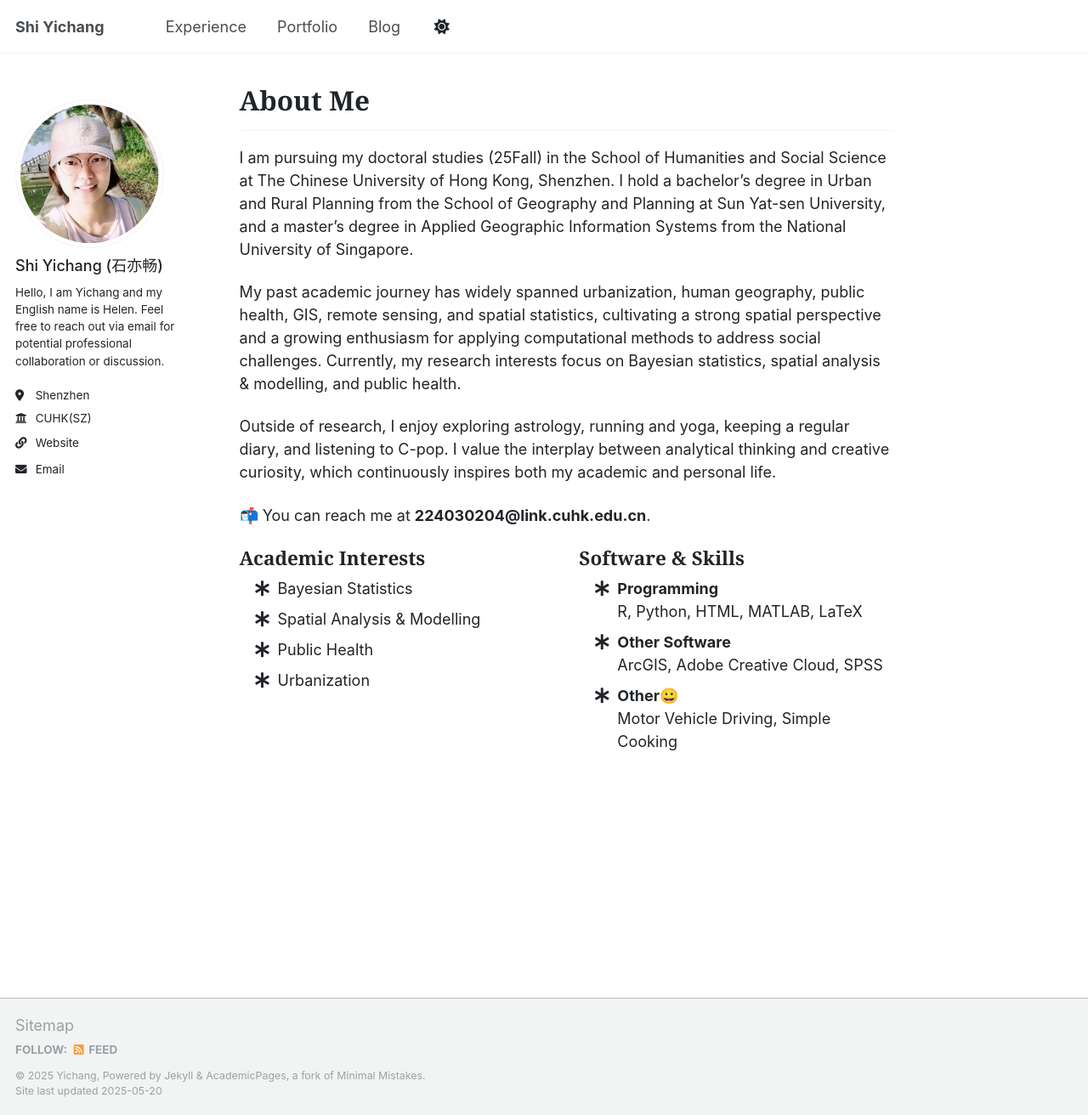
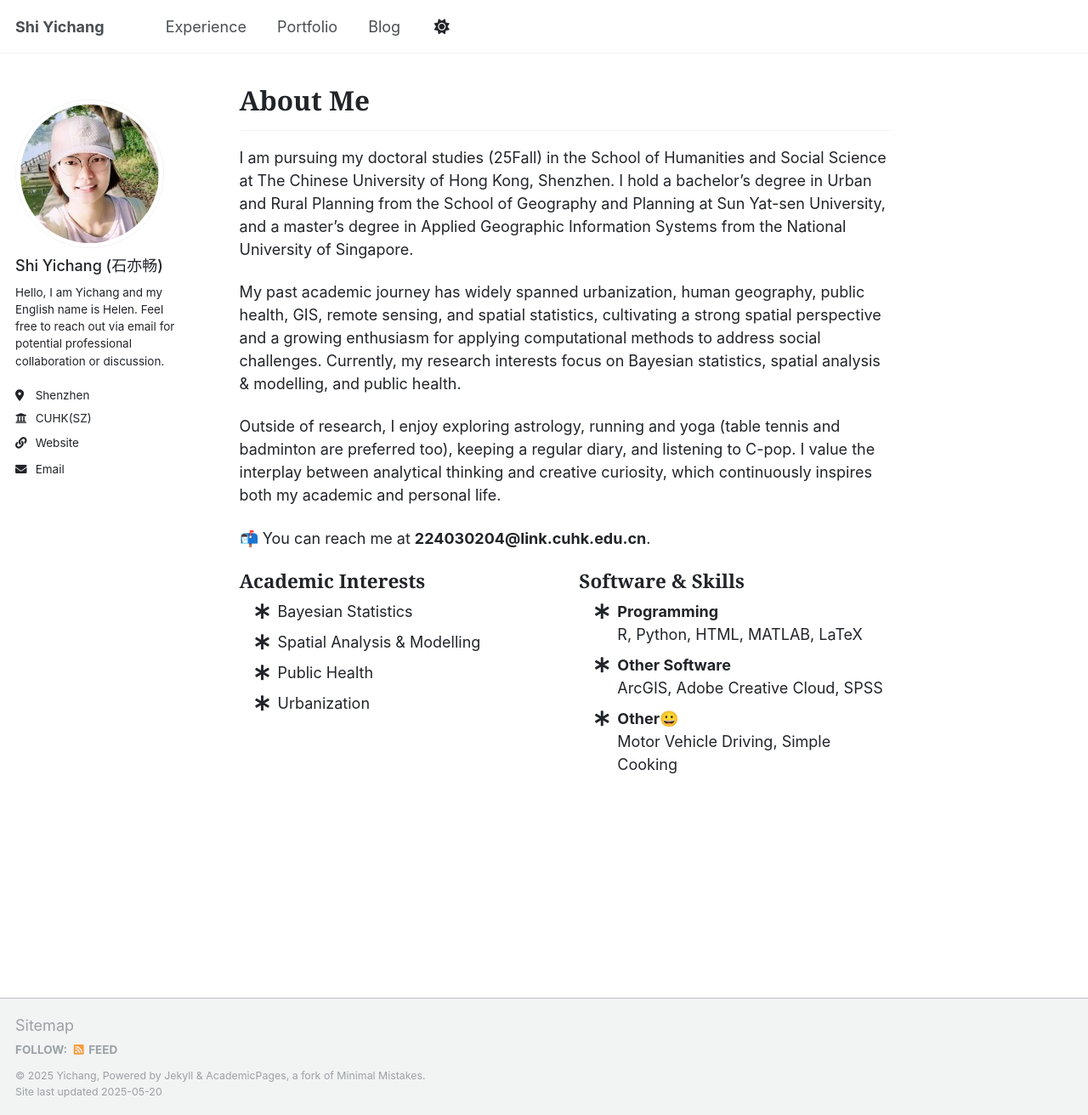
Before and after one commit to Helensyc/helensyc.github.io, a Jekyll site: the page built from _pages/about.md, in a window 1280 px wide and 1312 px high. Shown: the whole window at 85% size. Built offline with Jekyll 4.4.1, drawn with Linux system fonts in a browser that asks for light colours.

Commit message:
Update about.md

```diff
--- a/_pages/about.md
+++ b/_pages/about.md
@@ -13,7 +13,7 @@ I am pursuing my doctoral studies (25Fall) in the School of Humanities and Socia
 
 My past academic journey has widely spanned urbanization, human geography, public health, GIS, remote sensing, and spatial statistics, cultivating a strong spatial perspective and a growing enthusiasm for applying computational methods to address social challenges. Currently, my research interests focus on Bayesian statistics, spatial analysis & modelling, and public health.
 
-Outside of research, I enjoy exploring astrology, running and yoga, keeping a regular diary, and listening to C-pop. I value the interplay between analytical thinking and creative curiosity, which continuously inspires both my academic and personal life.
+Outside of research, I enjoy exploring astrology, running and yoga (table tennis and badminton are preferred too), keeping a regular diary, and listening to C-pop. I value the interplay between analytical thinking and creative curiosity, which continuously inspires both my academic and personal life.
 
 📬 You can reach me at **224030204@link.cuhk.edu.cn**.
 
```
